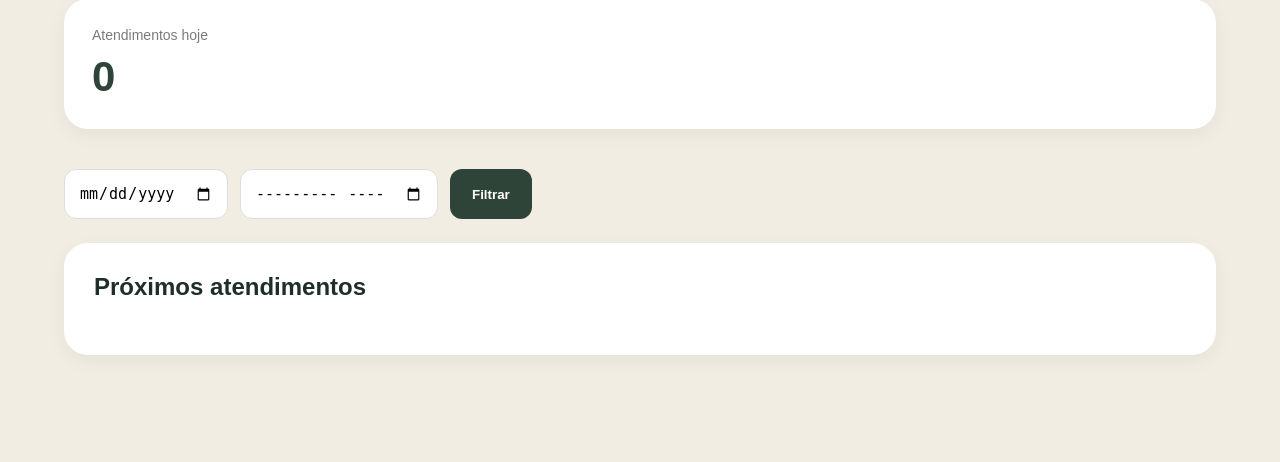
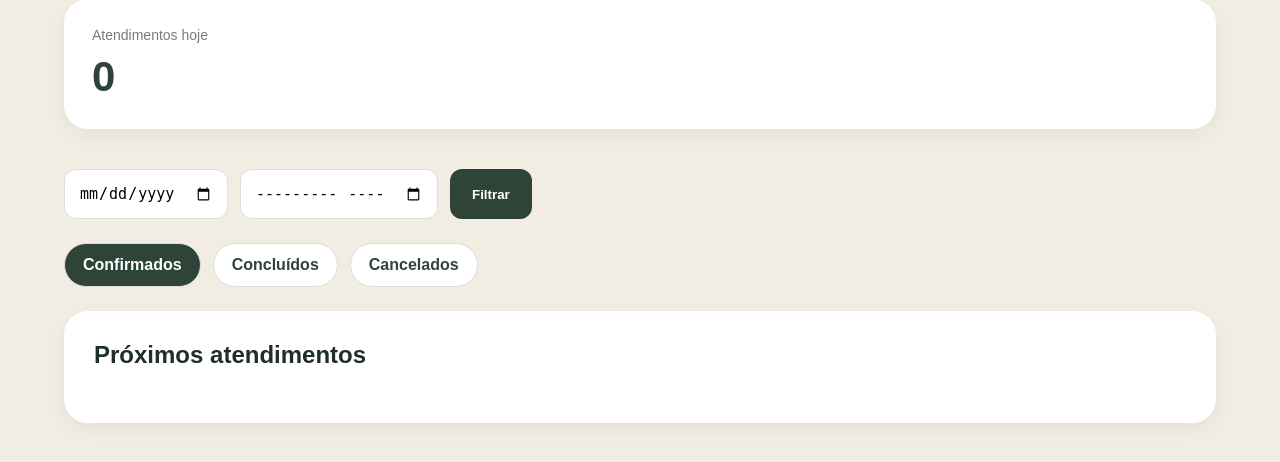
Before and after one commit to natandavinci/agendamento-nail, a Django app: page /dashboard/ in a window 1280 px wide. Shown: the part 155-617 px from the top of the page. Run offline with Django 5.2, Linux system fonts and the light colour scheme; data that the repository does not hold is empty.

Commit message:
painel quase finalizado, mais filtros adcionados: concluidos,cancelados

```diff
--- a/agendamentos/views.py
+++ b/agendamentos/views.py
@@ -201,8 +201,13 @@ def dashboard(request):
 
     mes_filtro = request.GET.get('mes')
 
+    status = request.GET.get(
+        'status',
+        'CONFIRMADO'
+    )
+
     agendamentos = Agendamento.objects.filter(
-        status='CONFIRMADO'
+        status=status
     )
 
     if data_filtro:
@@ -242,6 +247,15 @@ def dashboard(request):
 
     ).count()
 
+    titulo = 'Próximos atendimentos'
+
+    if status == 'CONCLUIDO':
+
+        titulo = 'Atendimentos concluídos'
+
+    elif status == 'CANCELADO':
+
+        titulo = 'Atendimentos cancelados'
     return render(
 
         request,
@@ -253,6 +267,10 @@ def dashboard(request):
             'agendamentos': agendamentos,
 
             'total_hoje': total_hoje,
+
+            'status_atual': status,
+
+            'titulo': titulo,
 
         }
     )
--- a/templates/agendamentos/dashboard.html
+++ b/templates/agendamentos/dashboard.html
@@ -345,6 +345,48 @@
 
     margin-left:10px;
 }
+
+.status-filtros{
+
+    display:flex;
+
+    gap:12px;
+
+    margin-bottom:24px;
+
+    flex-wrap:wrap;
+}
+
+.filtro-btn{
+
+    background:white;
+
+    color:#2F4439;
+
+    padding:12px 18px;
+
+    border-radius:999px;
+
+    text-decoration:none;
+
+    font-weight:bold;
+
+    border:1px solid #DDD;
+
+    transition:.2s;
+}
+
+.filtro-btn:hover{
+
+    background:#F5F5F5;
+}
+
+.filtro-btn.ativo{
+
+    background:#2F4439;
+
+    color:white;
+}
 </style>
 </head> <body>
 <div class="container">
@@ -407,11 +449,51 @@
 
 </form>
 
+<div class="status-filtros">
+
+    <a
+        href="/dashboard/?status=CONFIRMADO"
+        class="
+            filtro-btn
+            {% if status_atual == 'CONFIRMADO' %}
+                ativo
+            {% endif %}
+        "
+    >
+        Confirmados
+    </a>
+
+    <a
+        href="/dashboard/?status=CONCLUIDO"
+        class="
+            filtro-btn
+            {% if status_atual == 'CONCLUIDO' %}
+                ativo
+            {% endif %}
+        "
+    >
+        Concluídos
+    </a>
+
+    <a
+        href="/dashboard/?status=CANCELADO"
+        class="
+            filtro-btn
+            {% if status_atual == 'CANCELADO' %}
+                ativo
+            {% endif %}
+        "
+    >
+        Cancelados
+    </a>
+
+</div>
+
     <div class="agenda">
 
         <h2>
 
-            Próximos atendimentos
+            {{ titulo }}
 
         </h2>
 
```
